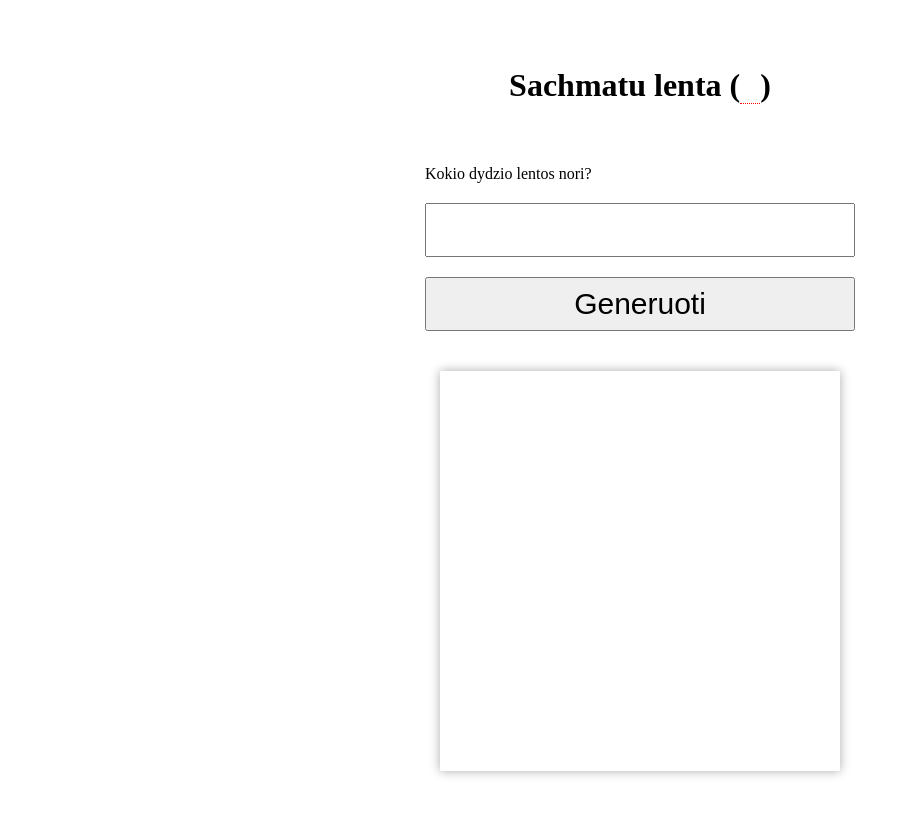
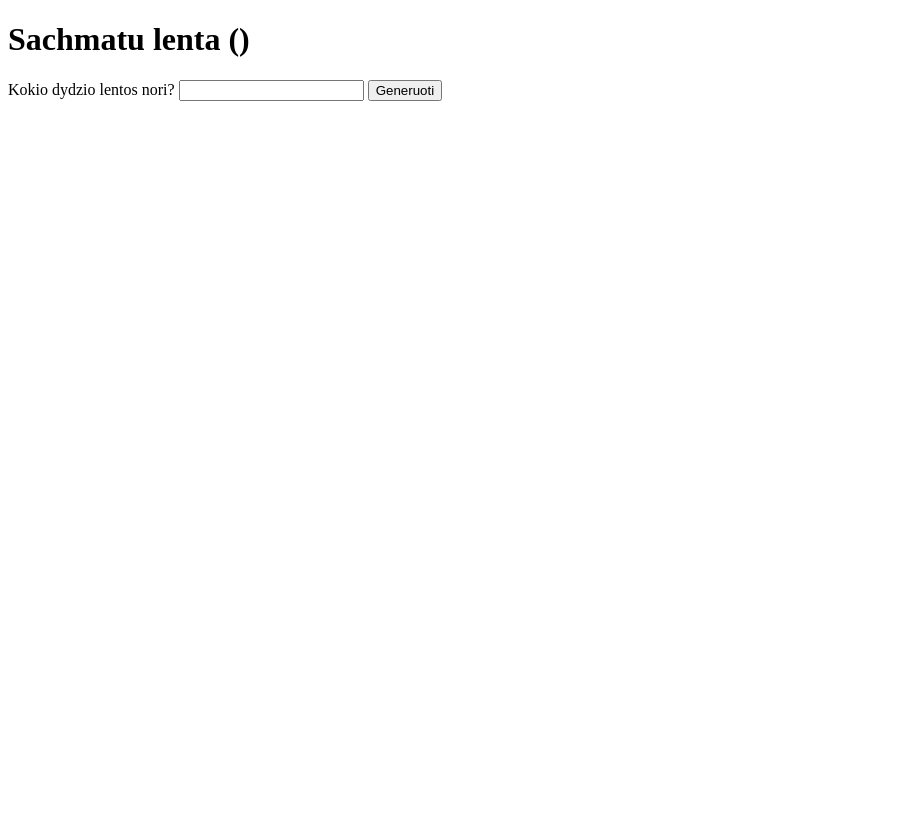
Before and after one commit to AndriusS0316/1-ND19-a, a website: page index.HTML in a window 1280 px wide. Shown: the whole page, without its empty margins (0-910 px from the left). Drawn offline with Linux system fonts and the light colour scheme.

Commit message:
20210813

```diff
--- a/index.HTML
+++ b/index.HTML
@@ -8,43 +8,7 @@
 </head>
 
 <style>
-  body {
-  display: flex;
-  flex-direction: column;
-  gap: 40px;
-  min-height: 100vh;
-  justify-content: center;
-  align-items: center;
-}
-.option {
-  padding: 0 10px;
-  border-bottom: 1px dotted red;
-}
-form {
-  display: flex;
-  flex-direction: column;
-  gap: 20px;
-}
-input,
-button {
-  padding: 5px 20px;
-  font-size: 30px;
-  line-height: 40px;
-}
-.board {
-  display: inline-block;
-  width: 400px;
-  height: 400px;
-  box-shadow: 0 0 10px #0005;
-}
-.row {
-  float: left;
-  width: 100%;
-}
-.cell {
-  height: 100%;
-  float: left;
-}
+
 
 </style>
 
```
